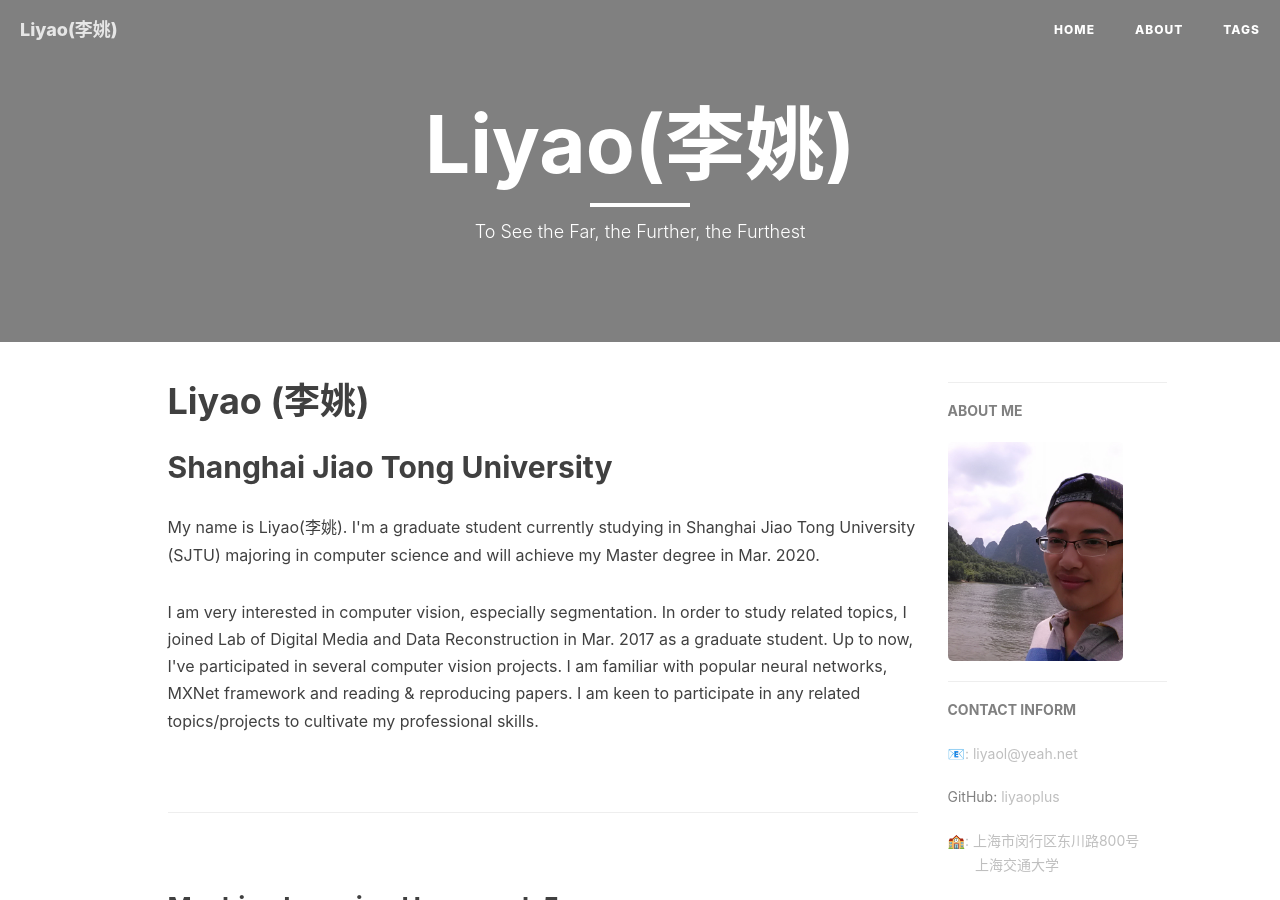
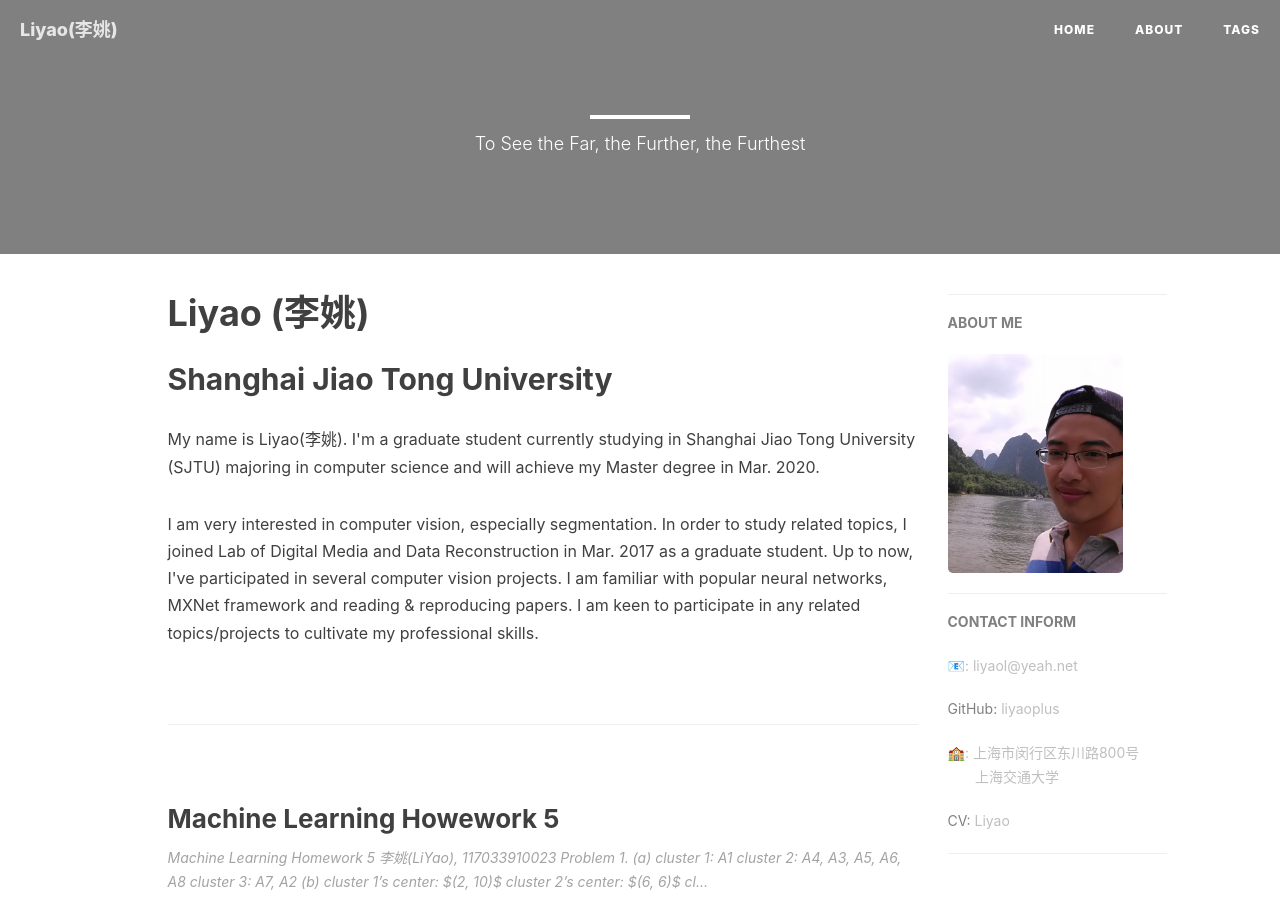
Before and after one commit to liyaoplus/liyaoplus.github.io, a Jekyll site: the page built from index.html, in a window 1280 px wide and 900 px high. Built offline with Jekyll 4.4.1, drawn with Linux system fonts in a browser that asks for light colours; nearby versions of some CDN libraries; the list of posts is cut into pages by our own code; comment, search, counter and statistics services are not loaded.

Commit message:
Update page.html

```diff
--- a/_layouts/page.html
+++ b/_layouts/page.html
@@ -12,7 +12,7 @@
             <div class="col-lg-8 col-lg-offset-2 col-md-10 col-md-offset-1 ">
                 <div class="site-heading">
                     <!--<h1>{% if page.title %}{{ page.title }}{% else %}{{ site.title }}{% endif %}</h1>-->
-		    <h1>{% if site.title %}{{ site.title }}{% endif %}</h1>
+		    <!--<h1>{% if site.title %}{{ site.title }}{% endif %}</h1>-->
                     <hr class="small">
                     <!--<span class="subheading">{{ page.description }}</span>-->
 		    <span class="subheading">{{ site.description }}</span>
```
